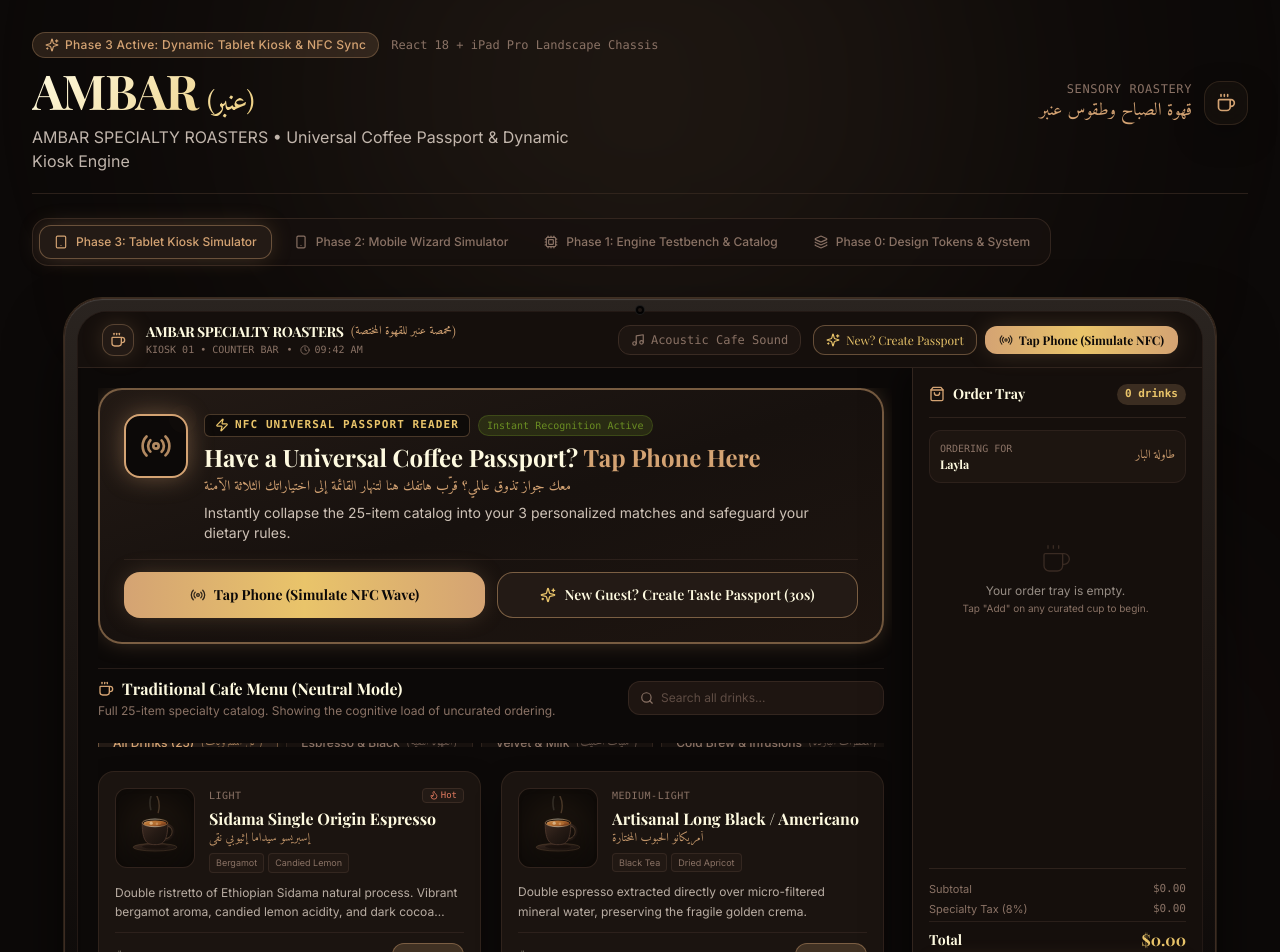
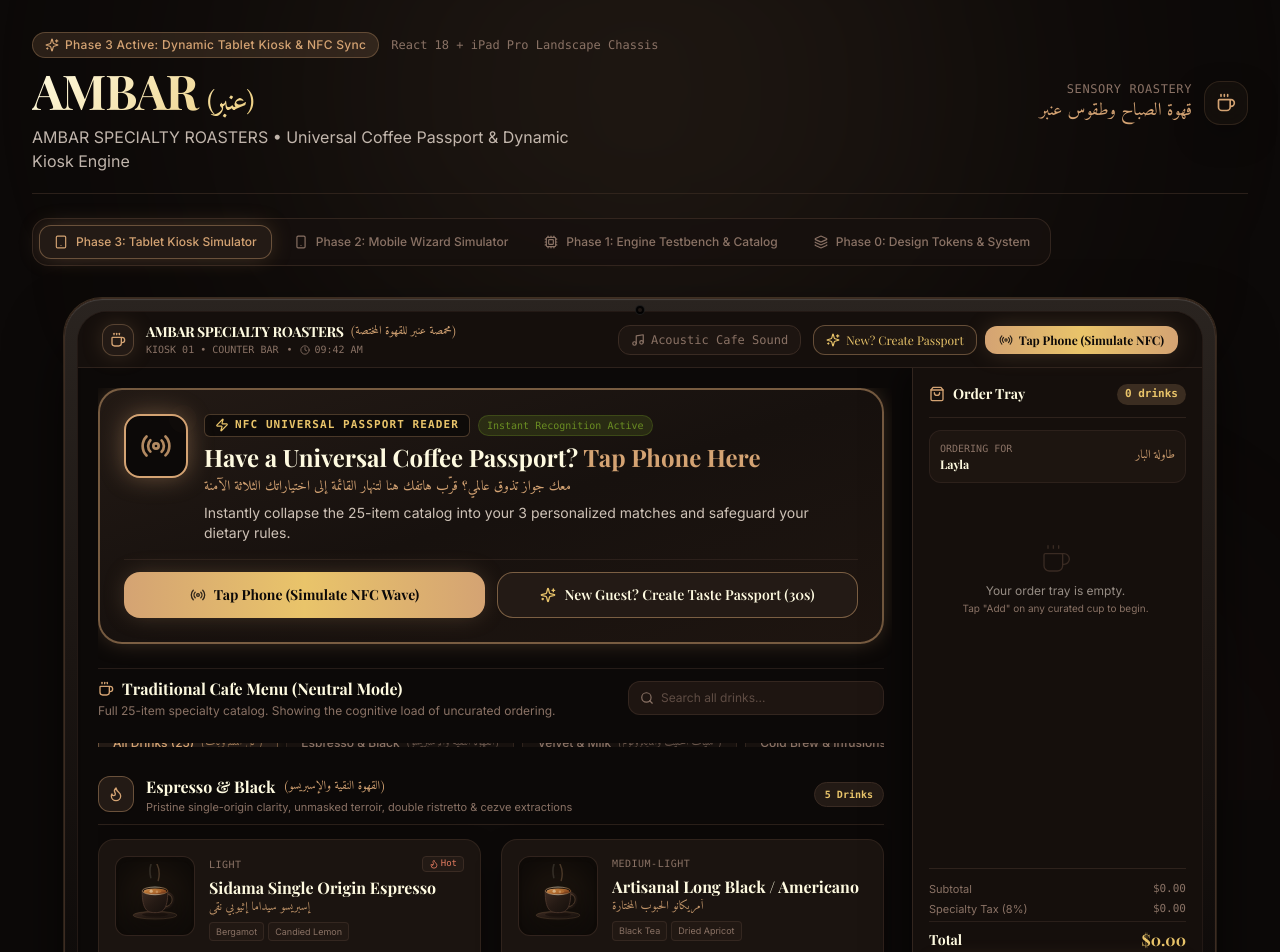
Before and after one commit to mohnoor94/fayrouz, a React (Vite) app: page / in a window 1280 px wide. Shown: the top 952 px of the page. Built offline with nearby package versions, Linux system fonts and the light colour scheme; a web font is replaced by a local one.

Commit message:
feat(kiosk): organize traditional menu into distinct category sections with headers for unsigned guests

```diff
--- a/src/components/kiosk/InitialStateMenu.jsx
+++ b/src/components/kiosk/InitialStateMenu.jsx
@@ -5,15 +5,70 @@
 import { BRAND_CONFIG } from '../../constants/brandConfig'
 import KioskItemCard from './KioskItemCard'
 import ItemCustomizerModal from './ItemCustomizerModal'
-import { Radio, Sparkles, Coffee, Search, ArrowRight, Zap, ShieldCheck } from 'lucide-react'
+import {
+  Radio,
+  Sparkles,
+  Coffee,
+  Search,
+  ArrowRight,
+  Zap,
+  Flame,
+  Snowflake,
+  Heart,
+  Compass
+} from 'lucide-react'
+
+export const CATEGORY_DEFINITIONS = [
+  {
+    id: 'espresso-black',
+    name: 'Espresso & Black',
+    nameAr: 'القهوة النقية والإسبريسو',
+    icon: Flame,
+    color: 'text-fayrouz-amber',
+    borderColor: 'border-fayrouz-amber/40',
+    description: 'Pristine single-origin clarity, unmasked terroir, double ristretto & cezve extractions'
+  },
+  {
+    id: 'velvet-milk',
+    name: 'Velvet & Milk',
+    nameAr: 'مخمليات الحليب والمايكروفوم',
+    icon: Sparkles,
+    color: 'text-fayrouz-gold',
+    borderColor: 'border-fayrouz-gold/40',
+    description: 'Silky microfoam precision, textured oat harmony & comforting lattes'
+  },
+  {
+    id: 'cold-brew',
+    name: 'Cold Brew & Infusions',
+    nameAr: 'المقطرات الباردة والثلجية',
+    icon: Snowflake,
+    color: 'text-sky-400',
+    borderColor: 'border-sky-400/40',
+    description: 'Patient 24-hour slow drip over crystal ice & sparkling botanical infusions'
+  },
+  {
+    id: 'levantine-signature',
+    name: 'Levantine Signature',
+    nameAr: 'التواقيع الشرقية الحرفية',
+    icon: Heart,
+    color: 'text-fayrouz-rose',
+    borderColor: 'border-fayrouz-rose/40',
+    description: 'Aleppo pistachio, Damascus rose, cardamom miel & ancestral craft'
+  },
+  {
+    id: 'tea-botanical',
+    name: 'Tea & Botanical',
+    nameAr: 'الأعشاب البرية والشاي المختص',
+    icon: Compass,
+    color: 'text-fayrouz-cardamom',
+    borderColor: 'border-fayrouz-cardamom/40',
+    description: 'Wild mountain sage, floral tisanes & restorative loose leaf elixirs'
+  }
+]
 
 const CATEGORY_TABS = [
-  { id: 'all', name: 'All Drinks (25)', nameAr: 'كل المشروبات' },
-  { id: 'espresso-black', name: 'Espresso & Black', nameAr: 'القهوة النقية' },
-  { id: 'velvet-milk', name: 'Velvet & Milk', nameAr: 'مخمليات الحليب' },
-  { id: 'cold-brew', name: 'Cold Brew & Infusions', nameAr: 'المقطرات الباردة' },
-  { id: 'levantine-signature', name: 'Levantine Signature', nameAr: 'التواقيع الشرقية' },
-  { id: 'tea-botanical', name: 'Tea & Botanical', nameAr: 'الأعشاب البرية' }
+  { id: 'all', name: 'All Drinks (25)', nameAr: 'كل المشروبات', icon: Coffee },
+  ...CATEGORY_DEFINITIONS
 ]
 
 export default function InitialStateMenu({ onAdd }) {
@@ -27,13 +82,19 @@
     triggerNfcSync()
   }
 
-  const filteredItems = rawMenuData.filter(item => {
-    const matchesTab = activeTab === 'all' || item.category === activeTab
+  // Determine categories to render
+  const categoriesToRender = CATEGORY_DEFINITIONS.filter(cat =>
+    activeTab === 'all' || activeTab === cat.id
+  ).map(cat => {
+    const items = rawMenuData.filter(item => {
+      const inCategory = item.category === cat.id
       const matchesSearch = !searchQuery ||
         item.name.toLowerCase().includes(searchQuery.toLowerCase()) ||
         item.nameAr.includes(searchQuery)
-    return matchesTab && matchesSearch
+      return inCategory && matchesSearch
     })
+    return { ...cat, items }
+  }).filter(cat => cat.items.length > 0)
 
   return (
     <div className="flex-1 min-h-0 flex flex-col gap-6 overflow-y-auto pr-2 pb-8">
@@ -157,9 +218,54 @@
         ))}
       </div>
 
-      {/* 2-Column Spacious Catalog Grid with Live Drink Visualizers */}
+      {/* Categorized Specialty Catalog Sections */}
+      {categoriesToRender.length === 0 ? (
+        <div className="py-12 text-center flex flex-col items-center justify-center gap-2 rounded-2xl bg-fayrouz-surface/40 border border-fayrouz-border">
+          <Search className="w-6 h-6 text-fayrouz-muted" />
+          <p className="text-sm text-fayrouz-cream font-medium">No drinks found matching "{searchQuery}"</p>
+          <button
+            type="button"
+            onClick={() => { setSearchQuery(''); setActiveTab('all'); }}
+            className="text-xs text-fayrouz-amber hover:underline mt-1 cursor-pointer"
+          >
+            Reset Filters
+          </button>
+        </div>
+      ) : (
+        <div className="flex flex-col gap-8">
+          {categoriesToRender.map((cat) => {
+            const Icon = cat.icon
+            return (
+              <section key={cat.id} className="flex flex-col gap-3.5 pt-1">
+                {/* Category Section Header */}
+                <div className="flex items-center justify-between pb-2.5 border-b border-fayrouz-border/70">
+                  <div className="flex items-center gap-3 min-w-0">
+                    <div className={`w-9 h-9 rounded-xl bg-fayrouz-surface border ${cat.borderColor} flex items-center justify-center ${cat.color} shadow-sm flex-shrink-0`}>
+                      <Icon className="w-4 h-4" />
+                    </div>
+                    <div className="min-w-0">
+                      <div className="flex items-center gap-2">
+                        <h4 className="font-serif font-bold text-base text-fayrouz-cream">
+                          {cat.name}
+                        </h4>
+                        <span className="font-arabic text-xs text-fayrouz-amber font-normal">
+                          ({cat.nameAr})
+                        </span>
+                      </div>
+                      <p className="text-[11px] text-fayrouz-muted leading-tight mt-0.5 truncate">
+                        {cat.description}
+                      </p>
+                    </div>
+                  </div>
+
+                  <span className="text-[10px] font-mono font-bold px-2.5 py-1 rounded-full bg-fayrouz-surface border border-fayrouz-border text-fayrouz-gold flex-shrink-0">
+                    {cat.items.length} Drinks
+                  </span>
+                </div>
+
+                {/* 2-Column Spacious Catalog Grid for this Category */}
                 <div className="grid grid-cols-1 md:grid-cols-2 gap-4 lg:gap-5">
-        {filteredItems.map((item) => (
+                  {cat.items.map((item) => (
                     <KioskItemCard
                       key={item.id}
                       item={item}
@@ -168,6 +274,11 @@
                     />
                   ))}
                 </div>
+              </section>
+            )
+          })}
+        </div>
+      )}
 
       {/* Drink Customization Modal */}
       <ItemCustomizerModal
```
Lines whose indentation alone changed are shown as unchanged.
